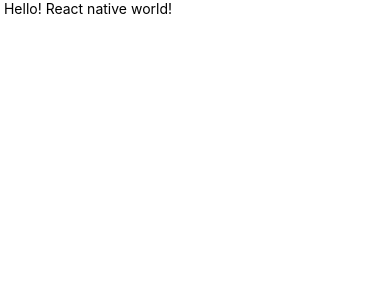
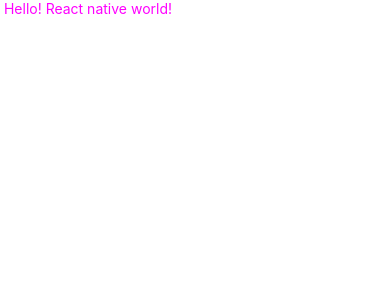
Before and after one commit to Akshita2020/react_native_basics, a React Native app: screen / in a window 390 px wide. Shown: the top 300 px of the page. Built offline with nearby package versions, Linux system fonts and the light colour scheme.

Commit message:
stylesheet in react-native

```diff
--- a/components/MyText/Text.jsx
+++ b/components/MyText/Text.jsx
@@ -1,7 +1,13 @@
 import React from 'react';
 import {Text} from 'react-native';
+import styles from './styles';
 const MyText = () => {
-  return <Text> Hello! React native world!</Text>;
+  return (
+    <Text style={[styles.text, styles.text1, {color: 'magenta'}]}>
+      {' '}
+      Hello! React native world!
+    </Text>
+  );
 };
 
 export default MyText;
--- /dev/null
+++ b/components/MyText/styles.tsx
@@ -0,0 +1,12 @@
+import {StyleSheet} from 'react-native';
+
+const styles = StyleSheet.create({
+  text: {
+    color: 'red',
+  },
+  text1: {
+    color: 'blue',
+  },
+});
+
+export default styles;
```
